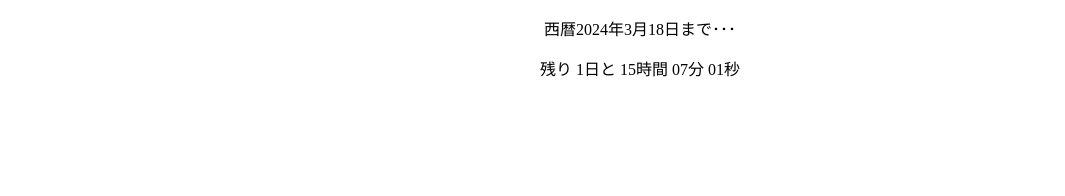
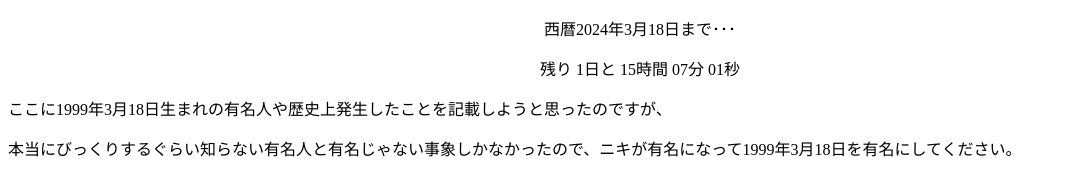
Before and after one commit to watasifujikawa/nikitimer, a plain HTML site: page index.html in a window 1280 px wide. Shown: the whole page, without its empty margins (0-1065 px from the left). Drawn offline with Linux system fonts and the light colour scheme.

Commit message:
Update index.html
htmlアップデートズ

```diff
--- a/index.html
+++ b/index.html
@@ -16,5 +16,9 @@
    <span id="second"></span>秒
 </p>
 </div>
+<div id="fade-in-element">
+<p>ここに1999年3月18日生まれの有名人や歴史上発生したことを記載しようと思ったのですが、</p>
+<p>本当にびっくりするぐらい知らない有名人と有名じゃない事象しかなかったので、ニキが有名になって1999年3月18日を有名にしてください。</p>
+</div>
 </body>
 </html>
```
